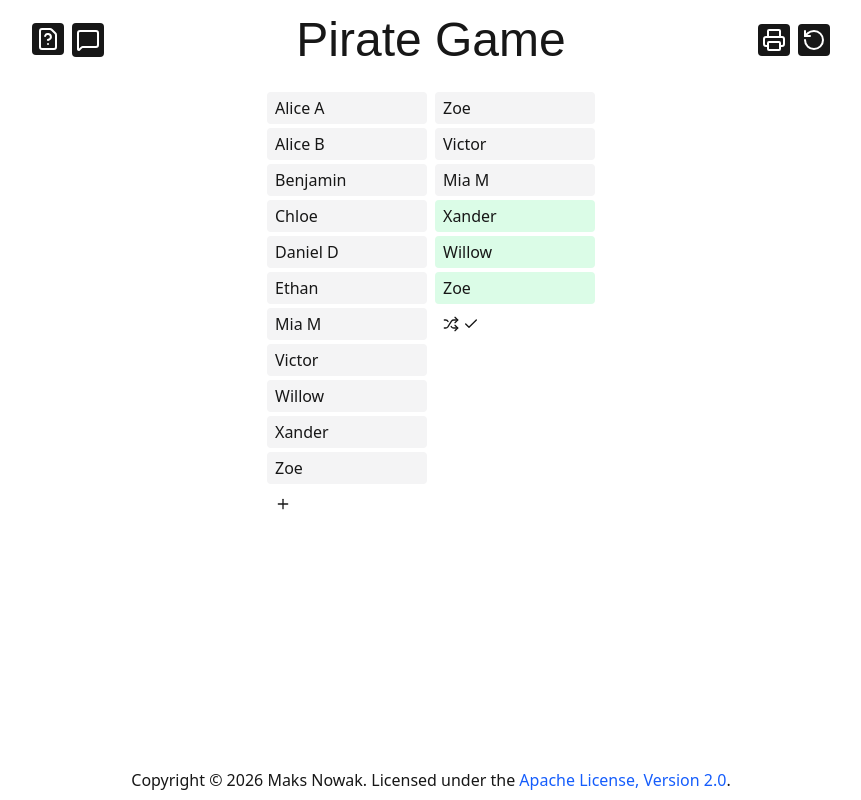
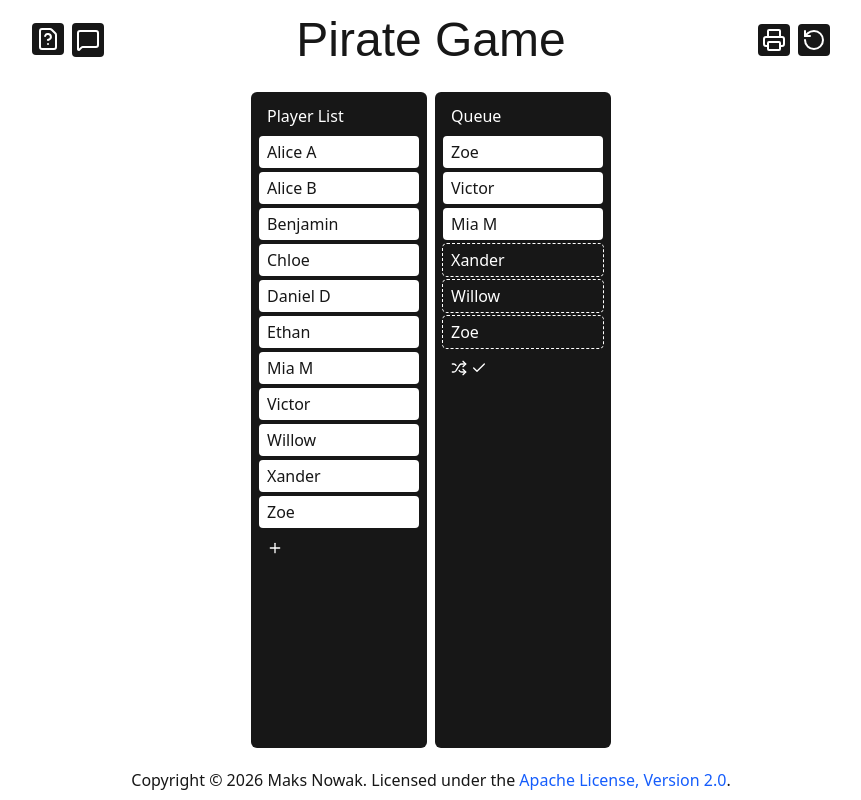
Before and after one commit to f2reninj5/Pirate-Game, a Next.js app: page /choose-queue in a window 1280 px wide. Shown: the whole page, without its empty margins (209-1070 px from the left). Built offline with nearby package versions, Linux system fonts and the light colour scheme; a web font is replaced by a local one.

Commit message:
Finish choose queue styling

```diff
--- a/src/app/choose-queue/page.tsx
+++ b/src/app/choose-queue/page.tsx
@@ -57,8 +57,8 @@ function PlayerItem({ id, data }: DndPlayer) {
 
   const style = { transition, transform: CSS.Transform.toString(transform) };
   const bg = isStaged
-    ? "bg-green-100 hover:bg-green-300"
-    : "bg-zinc-100 hover:bg-zinc-300";
+    ? "outline-1 outline-light outline-dashed bg-transparent text-light hover:bg-light/20"
+    : "hover:brightness-80";
 
   if (isDragging) {
     return (
@@ -66,18 +66,18 @@ function PlayerItem({ id, data }: DndPlayer) {
         ref={setNodeRef}
         style={style}
         className={cn(
-          "player-item cursor-grab brightness-75 opacity-50 outline-rose-500 outline-2",
+          "bg-light player-item cursor-grab brightness-80 opacity-80",
           bg,
         )}
       >
-        <div className="invisible">-</div>
+        <div>{data.player.name}</div>
       </div>
     );
   }
 
   if (editing) {
     return (
-      <div style={style} className={cn("player-item", bg)}>
+      <div style={style} className={cn("bg-light player-item", bg)}>
         <input
           autoFocus
           type="text"
@@ -156,7 +156,7 @@ function PlayerItem({ id, data }: DndPlayer) {
         style={style}
         {...listeners}
         {...attributes}
-        className={cn("player-item cursor-grab", bg)}
+        className={cn("bg-light player-item cursor-grab", bg)}
       >
         <div>{data.player.name}</div>
       </div>
@@ -174,11 +174,14 @@ function PlayerList() {
 
   return (
     <Droppable id="player-list">
-      <div className="flex flex-col gap-1 min-h-full">
+      <div className="flex flex-col gap-1 min-h-full bg-dark p-2 rounded-md">
+        <div className="player-item text-light">
+          <div>Player List</div>
+        </div>
         {players.map((p) => (
           <PlayerItem {...p} key={p.id} />
         ))}
-        <div className="player-item">
+        <div className="player-item text-light">
           {adding ? (
             <input
               autoFocus
@@ -222,7 +225,10 @@ function Queue({ hoveringPlayer }: { hoveringPlayer?: DndPlayer }) {
 
   return (
     <Droppable id="queue">
-      <div className="flex flex-col gap-1 min-h-full">
+      <div className="flex flex-col gap-1 min-h-full bg-dark p-2 rounded-md">
+        <div className="player-item text-light">
+          <div>Queue</div>
+        </div>
         <SortableContext items={queue.map((p) => p.id)}>
           <div className="flex flex-col gap-1">
             {queue.map((p) => {
@@ -237,12 +243,12 @@ function Queue({ hoveringPlayer }: { hoveringPlayer?: DndPlayer }) {
               return <PlayerItem {...p} key={p.id} />;
             })}
             {hoveringPlayer && (
-              <div className="player-item bg-green-300">
+              <div className="player-item outline-1 outline-light outline-dashed bg-light/20">
                 <div />
               </div>
             )}
             {stage.length > 0 && (
-              <div className="player-item">
+              <div className="player-item text-light">
                 <InlineIconButton
                   icon={Shuffle}
                   onClick={chooseQueueActions.shuffleStage}
```
